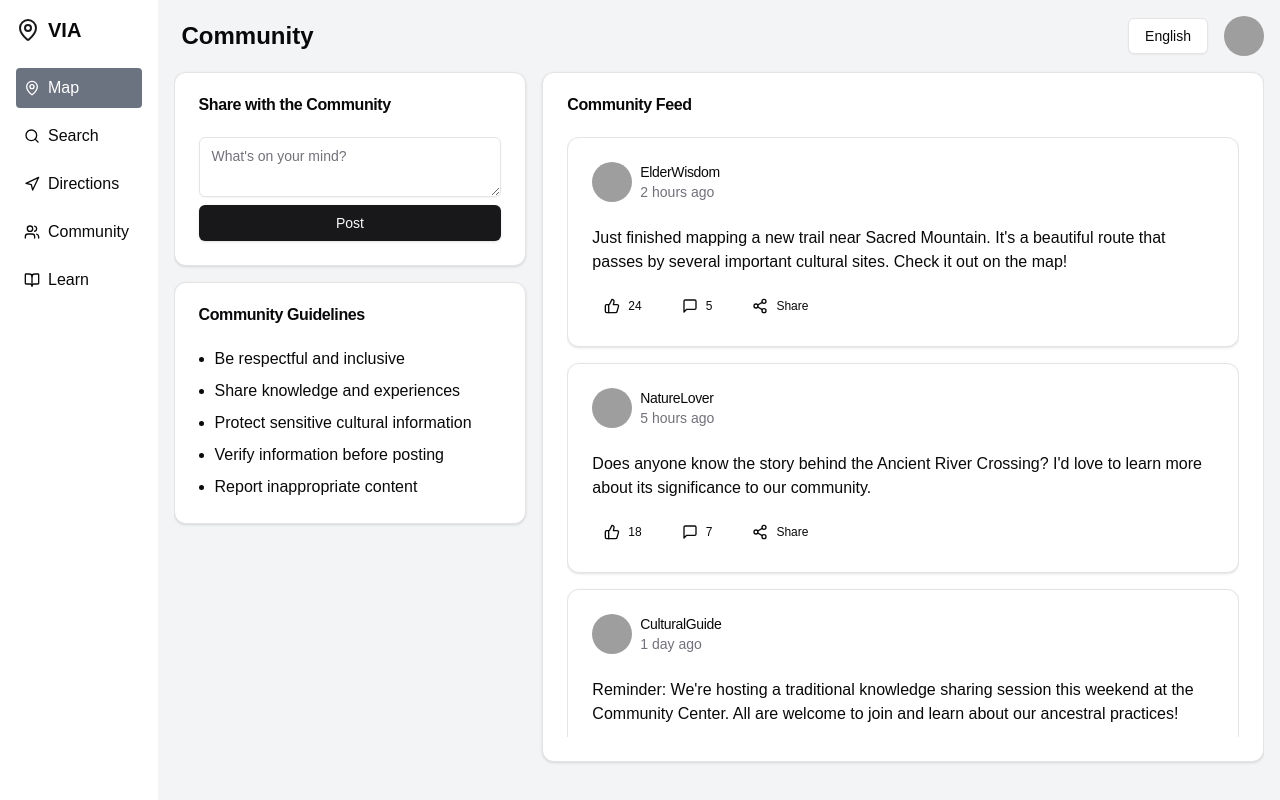
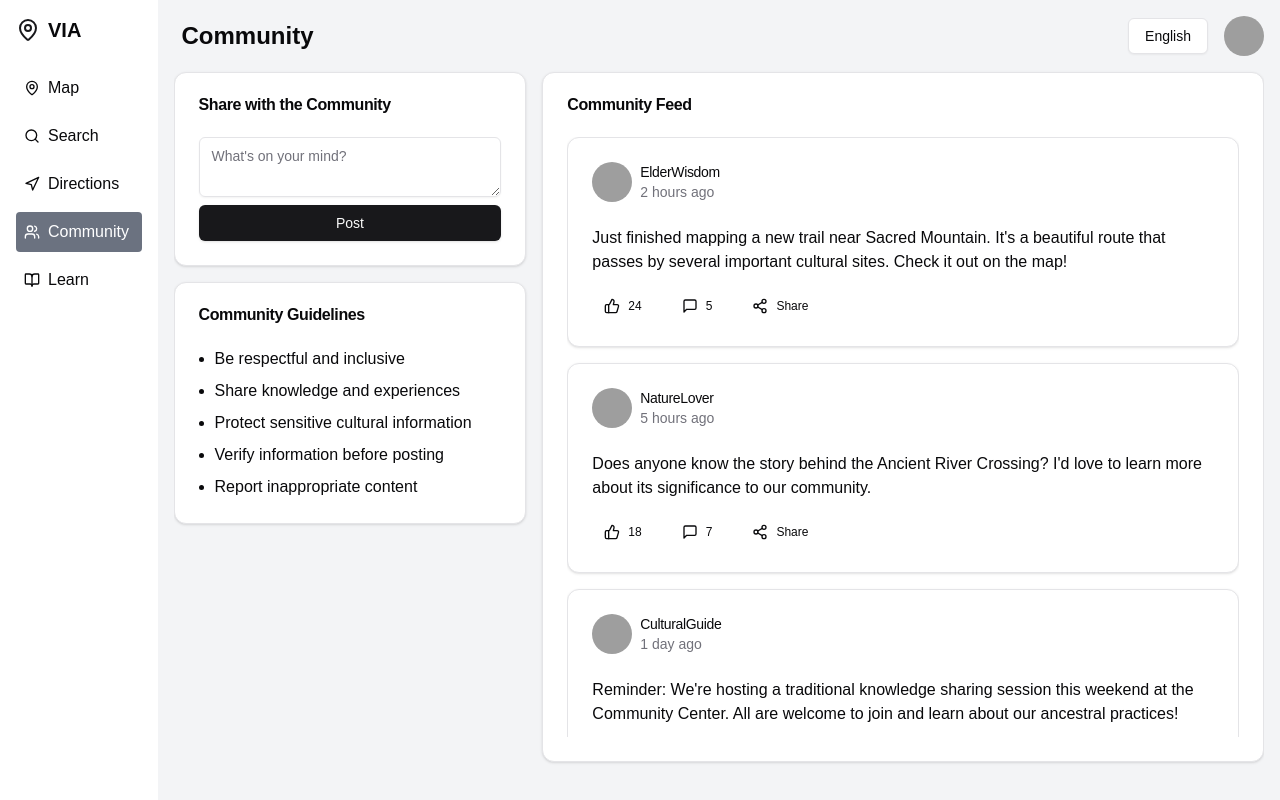
Before and after one commit to FaVstarr/via, a Next.js app: page /dashboard/community in a window 1280 px wide. Built offline with nearby package versions, Linux system fonts and the light colour scheme; grey boxes are pictures that could not be loaded.

Commit message:
updates sidebar component

```diff
--- a/src/app/dashboard/page.tsx
+++ b/src/app/dashboard/page.tsx
@@ -88,7 +88,7 @@ export default function Dashboard() {
             </CardHeader>
             <CardContent>
               {/* Placeholder for the actual map component */}
-              <div className="bg-gray-200 dark:bg-gray-700 h-96 flex items-center justify-center">
+              <div className="bg-gray-200 dark:bg-gray-700 h-96  flex items-center justify-center">
                 <InteractiveMapComponent/>
               </div>
             </CardContent>
--- a/src/components/SideBarComponent.tsx
+++ b/src/components/SideBarComponent.tsx
@@ -1,10 +1,24 @@
+'use client'
 import { BookOpen, MapPin, Navigation, Search, Users } from 'lucide-react'
 import Link from 'next/link'
-import React from 'react'
+import { usePathname } from 'next/navigation'
+import React, { useEffect, useState } from 'react'
 
 
 
 const SideBarComponent = () => {
+
+  const pathname = usePathname()
+
+  const [isActive, setIsActive] = useState('')
+
+  useEffect(()=> {
+
+    setIsActive(pathname)
+
+  }, [pathname])
+
+  const checkActive = (path) => isActive === path ? 'bg-gray-500 text-white ' : 'hover:bg-gray-300'
 
 
   return (
@@ -14,23 +28,23 @@ const SideBarComponent = () => {
       <span className="ml-2 text-xl font-bold">VIA</span>
     </Link>
     <nav className="space-y-2">
-      <Link  href="/dashboard/map" className="w-full justify-start items-center flex hover:bg-gray-300 p-2 rounded-sm bg-gray-500 text-white">
+      <Link  href="/dashboard/map" className={`w-full justify-start items-center flex  p-2 rounded-sm ${checkActive('/dashboard/map')} `}>
         <MapPin className="mr-2 h-4 w-4" />
         Map
       </Link>
-      <Link  href="/dashboard/search" className="w-full justify-start items-center flex hover:bg-gray-300 p-2 rounded-sm">
+      <Link  href="/dashboard/search" className={`w-full justify-start items-center flex  p-2 rounded-sm ${checkActive('/dashboard/search')} `}>
         <Search className="mr-2 h-4 w-4" />
         Search
       </Link>
-      <Link  href="/dashboard/directions" className="w-full justify-start items-center flex hover:bg-gray-300 p-2 rounded-sm">
+      <Link  href="/dashboard/directions" className={`w-full justify-start items-center flex  p-2 rounded-sm ${checkActive('/dashboard/directions')} `}>
         <Navigation className="mr-2 h-4 w-4" />
         Directions
       </Link>
-      <Link  href="/dashboard/community" className="w-full justify-start items-center flex hover:bg-gray-300 p-2 rounded-sm">
+      <Link  href="/dashboard/community" className={`w-full justify-start items-center flex  p-2 rounded-sm ${checkActive('/dashboard/community')} `}>
         <Users className="mr-2 h-4 w-4" />
         Community
       </Link>
-      <Link  href="/dashboard/learn" className="w-full justify-start items-center flex hover:bg-gray-300 p-2 rounded-sm">
+      <Link  href="/dashboard/learn" className={`w-full justify-start items-center flex  p-2 rounded-sm ${checkActive('/dashboard/learn')} `}>
         <BookOpen className="mr-2 h-4 w-4" />
         Learn
       </Link>
```
